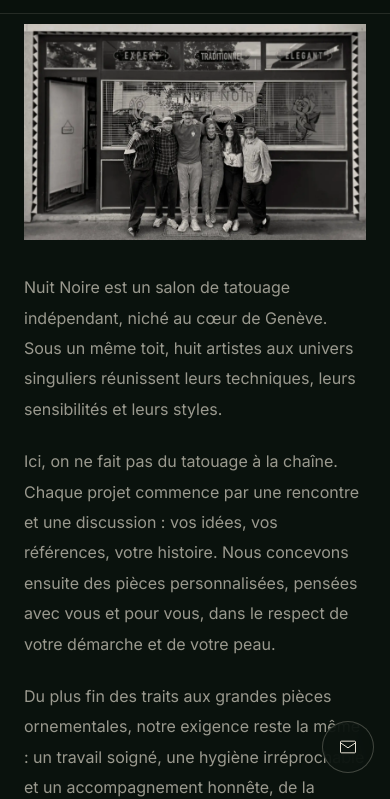
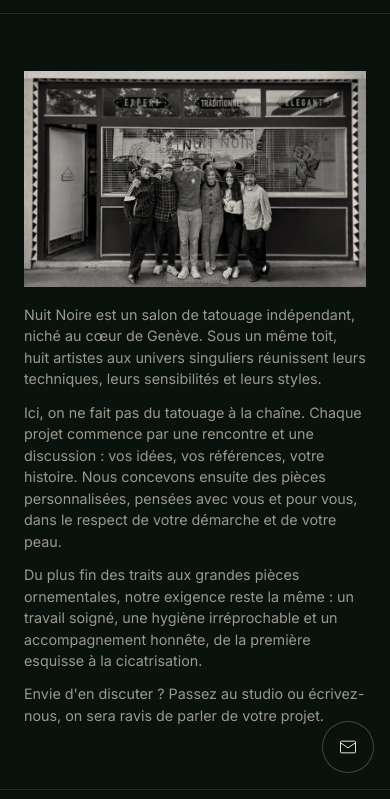
Before and after one commit to thibaudps/nuitnoiretattoo, a website: page about.html in a window 390 px wide. Shown: the part 55-854 px from the top of the page. Drawn offline with Linux system fonts and the light colour scheme.

Commit message:
Add files via upload

```diff
--- a/css/main.css
+++ b/css/main.css
@@ -856,28 +856,44 @@ img, svg {
 
 /* ============================================
    ABOUT / A PROPOS
+   Page pleine hauteur : tout visible sans scroller.
+   Hauteur = viewport moins la nav (mesuree en JS -> --about-h).
    ============================================ */
 .about-content {
+  height: var(--about-h, calc(100svh - 76px));
   max-width: var(--max-width);
   margin: 0 auto;
-  padding: 10px var(--padding-x) 100px;
+  padding: 14px var(--padding-x) 22px;
+  display: flex;
+  flex-direction: column;
+  justify-content: center;
+  gap: clamp(16px, 3.2vh, 34px);
 }
 
 .about-photo {
-  margin: 0 0 44px;
+  margin: 0;
+  flex: 0 1 auto;
+  min-height: 0;
+  text-align: center;
 }
 
 .about-photo img {
-  width: 100%;
+  max-width: 100%;
+  max-height: 50vh;
+  width: auto;
   height: auto;
-  display: block;
+  margin: 0 auto;
+}
+
+.about-body {
+  flex: 0 0 auto;
 }
 
 .about-body p {
-  font-size: 16px;
-  line-height: 1.9;
-  color: var(--fg-muted);
-  margin-bottom: 22px;
+  font-size: clamp(13px, 1.55vh, 16px);
+  line-height: 1.6;
+  color: var(--fg-muted);
+  margin-bottom: clamp(8px, 1.4vh, 18px);
 }
 
 .about-body p:last-child {
@@ -885,8 +901,19 @@ img, svg {
 }
 
 @media (max-width: 768px) {
-  .about-photo {
-    margin-bottom: 32px;
+  .about-content {
+    height: var(--about-h, calc(100svh - 64px));
+    padding: 10px var(--padding-x-mobile) 16px;
+    gap: clamp(12px, 2vh, 20px);
+  }
+
+  .about-photo img {
+    max-height: 40vh;
+  }
+
+  .about-body p {
+    font-size: clamp(12px, 1.7vh, 15px);
+    line-height: 1.5;
   }
 }
 
```
